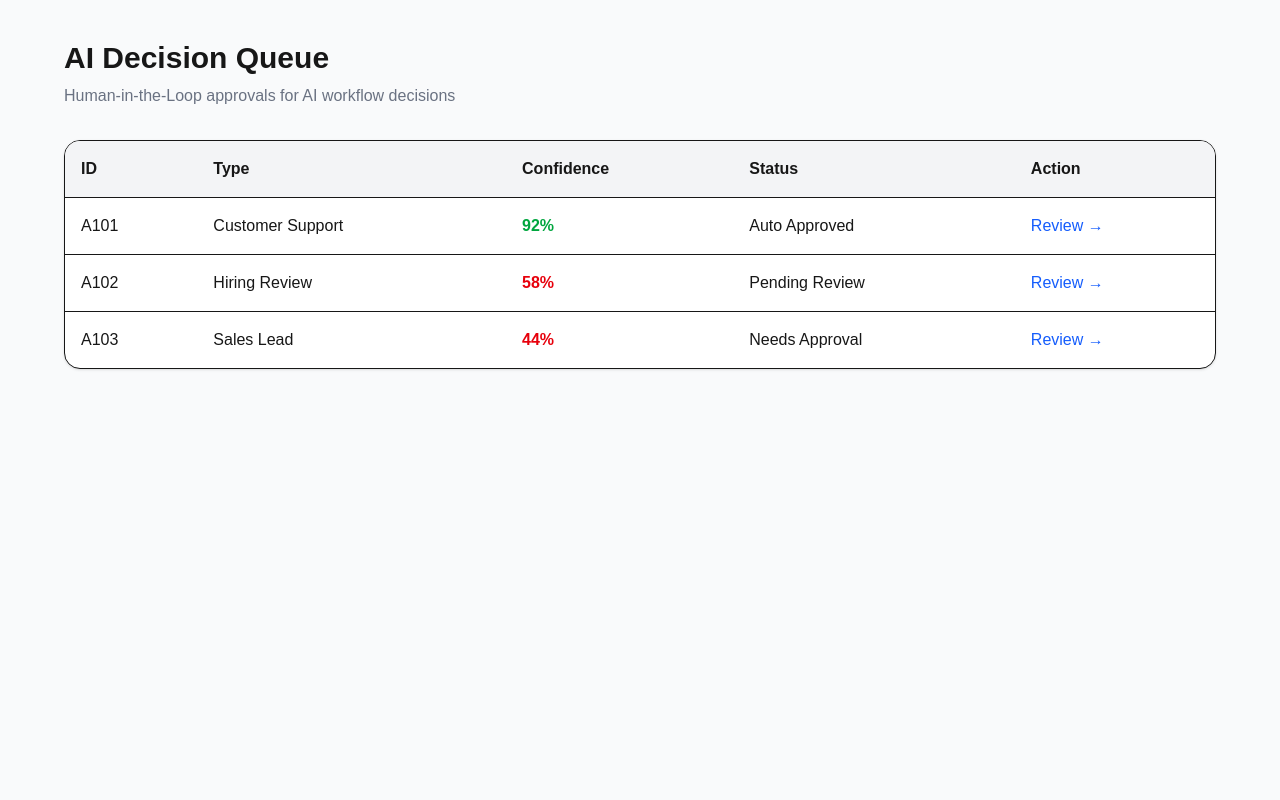
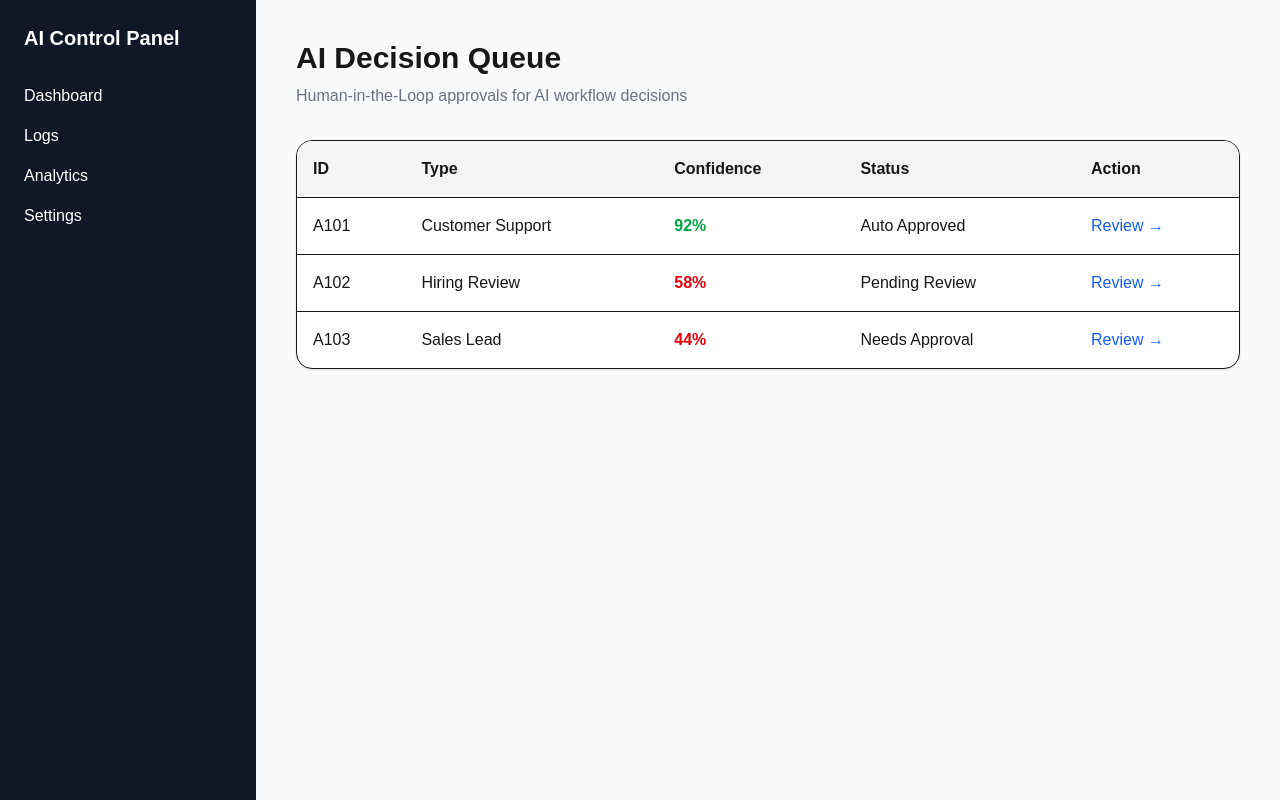
Before and after one commit to Unique-Ade/ai-agentic-automation-platform, a Next.js app: page / in a window 1280 px wide. Built offline with nearby package versions, Linux system fonts and the light colour scheme.

Commit message:
feat: add global sidebar navigation layout

```diff
--- /dev/null
+++ b/app/components/Sidebar.tsx
@@ -0,0 +1,31 @@
+"use client";
+
+import Link from "next/link";
+
+export default function Sidebar() {
+  return (
+    <aside className="w-64 min-h-screen bg-gray-900 text-white p-6">
+      <h2 className="text-xl font-bold mb-8">
+        AI Control Panel
+      </h2>
+
+      <nav className="space-y-4">
+        <Link href="/" className="block hover:text-blue-400">
+          Dashboard
+        </Link>
+
+        <Link href="/logs" className="block hover:text-blue-400">
+          Logs
+        </Link>
+
+        <Link href="/analytics" className="block hover:text-blue-400">
+          Analytics
+        </Link>
+
+        <Link href="/settings" className="block hover:text-blue-400">
+          Settings
+        </Link>
+      </nav>
+    </aside>
+  );
+}
--- a/app/layout.tsx
+++ b/app/layout.tsx
@@ -1,33 +1,24 @@
-import type { Metadata } from "next";
-import { Geist, Geist_Mono } from "next/font/google";
 import "./globals.css";
+import Sidebar from "./components/Sidebar";
 
-const geistSans = Geist({
-  variable: "--font-geist-sans",
-  subsets: ["latin"],
-});
-
-const geistMono = Geist_Mono({
-  variable: "--font-geist-mono",
-  subsets: ["latin"],
-});
-
-export const metadata: Metadata = {
-  title: "Create Next App",
-  description: "Generated by create next app",
+export const metadata = {
+  title: "AI Agentic Platform",
+  description: "Human-in-the-loop AI operations dashboard",
 };
 
 export default function RootLayout({
   children,
-}: Readonly<{
+}: {
   children: React.ReactNode;
-}>) {
+}) {
   return (
-    <html
-      lang="en"
-      className={`${geistSans.variable} ${geistMono.variable} h-full antialiased`}
-    >
-      <body className="min-h-full flex flex-col">{children}</body>
+    <html lang="en">
+      <body>
+        <div className="flex">
+          <Sidebar />
+          <main className="flex-1">{children}</main>
+        </div>
+      </body>
     </html>
   );
 }
```
